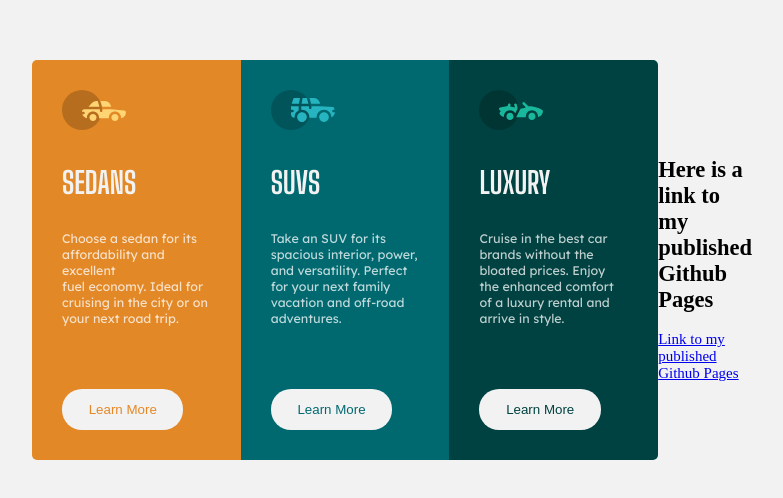
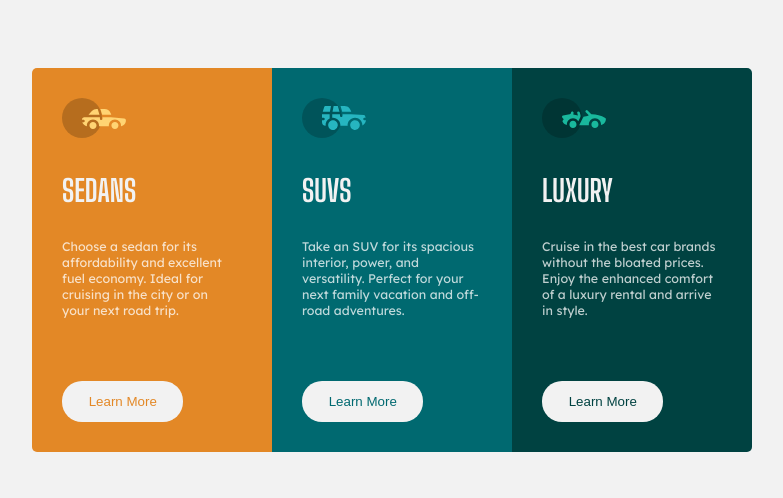
Before and after one commit to jerrymax/Olujerry, a plain HTML site: page index.html in a window 1280 px wide. Shown: the part 148-646 px from the top of the page, without its empty margins (336-1119 px from the left). Drawn offline with Linux system fonts and the light colour scheme.

Commit message:
Update index.html

```diff
--- a/index.html
+++ b/index.html
@@ -41,10 +41,7 @@
             </p>
             <button>Learn More</button>
         </div><br><br>
-        <div>
-        <h2>Here is a link to my published Github Pages</h2>
-        <a href=" https://jerrymax.github.io/Olujerry/">Link to my published Github Pages</a>
-            </div>
+
     </main>
 </body>
 </html>
```
